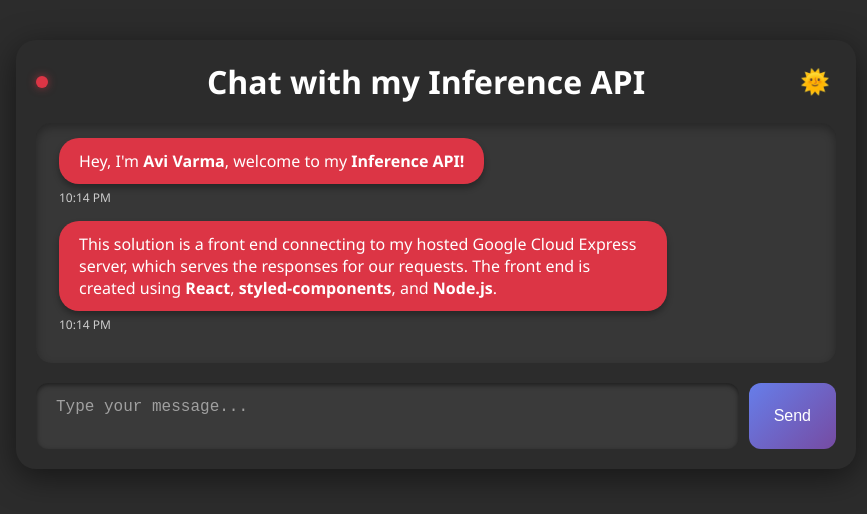
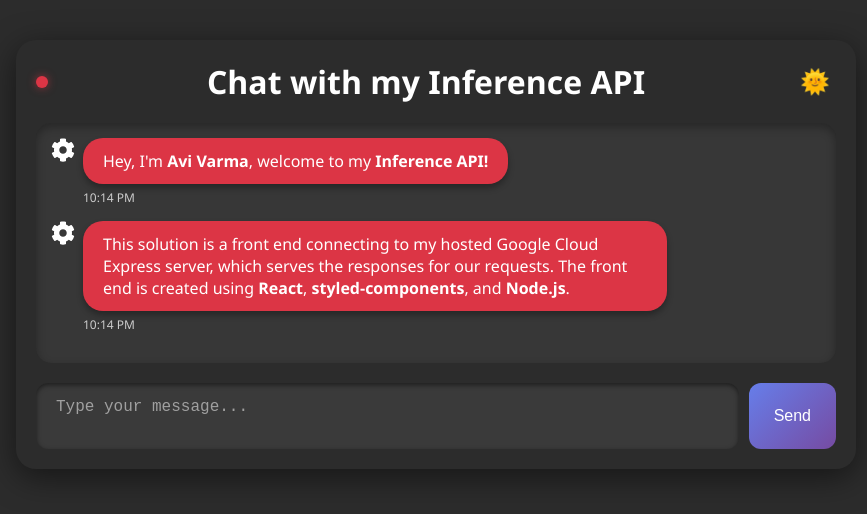
Before and after one commit to avias8/openaifrontend, a React (Create React App) app: page / in a window 1280 px wide. Shown: the top 514 px of the page, without its empty margins (204-1071 px from the left). Built offline with nearby package versions, Linux system fonts and the light colour scheme; no server answers.

Commit message:
Modified to fix issues with the typing indicator.

```diff
--- a/package.json
+++ b/package.json
@@ -50,6 +50,7 @@
     ]
   },
   "devDependencies": {
+    "@babel/plugin-proposal-private-property-in-object": "^7.21.11",
     "gh-pages": "^6.2.0",
     "tailwindcss": "^3.4.14"
   }
--- a/src/App.js
+++ b/src/App.js
@@ -114,6 +114,14 @@
     setChatLog((prev) => [...prev, userMessage]);
     setIsLoading(true); // Start loading
 
+    // Add a "Typing..." message
+    const typingMessage = {
+      sender: 'openai',
+      text: 'Typing...',
+      timestamp: new Date().toLocaleTimeString([], { hour: '2-digit', minute: '2-digit' }),
+    };
+    setChatLog((prev) => [...prev, typingMessage]);
+
     try {
       const response = await fetch('https://chatgpt-express-server-186364516466.us-central1.run.app/openai', {
         method: 'POST',
@@ -127,7 +135,9 @@
         text: data.generatedText,
         timestamp: new Date().toLocaleTimeString([], { hour: '2-digit', minute: '2-digit' }),
       };
-      setChatLog((prev) => [...prev, openaiMessage]);
+
+      // Remove the "Typing..." message and add the actual response
+      setChatLog((prev) => prev.slice(0, -1).concat(openaiMessage));
     } catch (error) {
       console.error('Error generating text:', error);
       const errorMessage = {
@@ -135,11 +145,10 @@
         text: 'Error generating text. Please try again.',
         timestamp: new Date().toLocaleTimeString([], { hour: '2-digit', minute: '2-digit' }),
       };
-      setChatLog((prev) => [...prev, errorMessage]);
+      setChatLog((prev) => prev.slice(0, -1).concat(errorMessage));
+    } finally {
+      setIsLoading(false); // Stop loading
     }
-
-    setPrompt('');
-    setIsLoading(false); // End loading
   }, [prompt]);
 
   const toggleTheme = useCallback(() => {
--- a/src/components/Header.jsx
+++ b/src/components/Header.jsx
@@ -13,12 +13,12 @@
   width: 12px;
   height: 12px;
   border-radius: 50%;
-  background-color: ${({ status }) =>
-    status === 'online' ? '#28a745' :
-    status === 'offline' ? '#dc3545' : '#ffc107'};
-  box-shadow: ${({ status }) =>
-    status === 'online' ? '0 0 8px rgba(40, 167, 69, 0.6)' :
-    status === 'offline' ? '0 0 8px rgba(220, 53, 69, 0.6)' :
+  background-color: ${({ $status }) =>
+    $status === 'online' ? '#28a745' :
+    $status === 'offline' ? '#dc3545' : '#ffc107'};
+  box-shadow: ${({ $status }) =>
+    $status === 'online' ? '0 0 8px rgba(40, 167, 69, 0.6)' :
+    $status === 'offline' ? '0 0 8px rgba(220, 53, 69, 0.6)' :
     '0 0 8px rgba(255, 193, 7, 0.6)'};
   transition: background-color 0.3s, box-shadow 0.3s;
   margin-right: 10px;
@@ -61,7 +61,7 @@
       href="https://console.cloud.google.com/run/detail/us-central1/chatgpt-express-server/metrics?project=chatgpt-express-server-project"
       target="_blank"
       rel="noopener noreferrer"
-      status={apiStatus}
+      $status={apiStatus}
       title="API Status"
     />
     <Title>Chat with my Inference API</Title>
--- a/src/components/Message.jsx
+++ b/src/components/Message.jsx
@@ -2,18 +2,16 @@
 
 import React from 'react';
 import styled, { keyframes } from 'styled-components';
-import { FaUserCircle, FaRobot } from 'react-icons/fa';
+import { FaUserCircle, FaRobot, FaCog } from 'react-icons/fa'; // Import FaCog for system messages
 import ReactMarkdown from 'react-markdown';
 import remarkGfm from 'remark-gfm';
 import { Light as SyntaxHighlighter } from 'react-syntax-highlighter';
 import js from 'react-syntax-highlighter/dist/esm/languages/hljs/javascript';
 import { github } from 'react-syntax-highlighter/dist/esm/styles/hljs';
+import TypingIndicator from './TypingIndicator'; // Import the TypingIndicator component
 
 // Register JavaScript language for syntax highlighting
 SyntaxHighlighter.registerLanguage('javascript', js);
-// Register additional languages as needed
-// import python from 'react-syntax-highlighter/dist/esm/languages/hljs/python';
-// SyntaxHighlighter.registerLanguage('python', python);
 
 const slideIn = keyframes`
   from {
@@ -26,39 +24,39 @@
   }
 `;
 
-const TypingAnimation = keyframes`
-  0% { opacity: 0.2; }
-  20% { opacity: 1; }
-  100% { opacity: 0.2; }
-`;
-
 const MessageContainer = styled.div`
   display: flex;
   align-items: flex-start;
   margin-bottom: 15px;
-  max-width: ${({ sender }) => (sender === 'user' ? '100%' : '80%')};
-  flex-direction: ${({ sender }) => (sender === 'user' ? 'row-reverse' : 'row')};
-  align-self: ${({ sender }) => (sender === 'user' ? 'flex-end' : 'flex-start')};
+  max-width: ${({ $sender }) => ($sender === 'user' ? '100%' : '80%')};
+  flex-direction: ${({ $sender }) => ($sender === 'user' ? 'row-reverse' : 'row')};
+  align-self: ${({ $sender }) => ($sender === 'user' ? 'flex-end' : 'flex-start')};
 
   @media (max-width: 600px) {
-    max-width: ${({ sender }) => (sender === 'user' ? '95%' : '90%')};
+    max-width: ${({ $sender }) => ($sender === 'user' ? '95%' : '90%')};
   }
 `;
 
 const Avatar = styled.div`
-  margin-right: ${({ sender }) => (sender === 'user' ? '0' : '8px')};
-  margin-left: ${({ sender }) => (sender === 'user' ? '8px' : '0')};
+  margin-right: ${({ $sender }) => ($sender === 'user' ? '0' : '8px')};
+  margin-left: ${({ $sender }) => ($sender === 'user' ? '8px' : '0')};
   display: flex;
   align-items: center;
+
+  img {
+    width: 24px;
+    height: 24px;
+    border-radius: 50%;
+  }
 `;
 
 const MessageBubble = styled.div`
   padding: 12px 20px;
   border-radius: 20px;
-  background: ${({ sender, theme }) =>
-    sender === 'user'
+  background: ${({ $sender, theme }) =>
+    $sender === 'user'
       ? theme.messageUser
-      : sender === 'openai'
+      : $sender === 'openai'
       ? theme.messageOpenAI
       : theme.messageError};
   color: ${({ theme }) => theme.textColor}; /* Dynamic text color */
@@ -111,37 +109,18 @@
   font-size: 0.75rem;
   color: #ccc;
   margin-top: 5px;
-  text-align: ${({ sender }) => (sender === 'user' ? 'right' : 'left')};
-`;
-
-const TypingIndicator = styled.div`
-  display: flex;
-  gap: 4px;
-  margin-top: 5px;
-
-  div {
-    width: 6px;
-    height: 6px;
-    background-color: ${({ theme }) => theme.textColor};
-    border-radius: 50%;
-    animation: ${TypingAnimation} 1s infinite;
-  }
-
-  div:nth-child(2) {
-    animation-delay: 0.2s;
-  }
-
-  div:nth-child(3) {
-    animation-delay: 0.4s;
-  }
+  text-align: ${({ $sender }) => ($sender === 'user' ? 'right' : 'left')};
 `;
 
 const Message = ({ message }) => {
   const { sender, text, timestamp } = message;
 
+  // Add console log to check the message text
+  console.log(text); // Check if this is properly set to "Typing..."
+
   return (
-    <MessageContainer sender={sender}>
-      <Avatar sender={sender}>
+    <MessageContainer $sender={sender}>
+      <Avatar $sender={sender}>
         {sender === 'openai' && (
           <FaRobot
             size={24}
@@ -151,18 +130,17 @@
         {sender === 'user' && (
           <FaUserCircle size={24} />
         )}
+        {sender === 'system' && (
+          <FaCog size={24} /> // System messages use FaCog icon
+        )}
         {sender === 'error' && (
           <FaRobot size={24} color="#dc3545" />
         )}
       </Avatar>
       <div>
-        <MessageBubble sender={sender}>
+        <MessageBubble $sender={sender}>
           {sender === 'openai' && text === 'Typing...' ? (
-            <TypingIndicator>
-              <div></div>
-              <div></div>
-              <div></div>
-            </TypingIndicator>
+            <TypingIndicator />
           ) : (
             <ReactMarkdown
               remarkPlugins={[remarkGfm]}
@@ -218,7 +196,7 @@
             </ReactMarkdown>
           )}
         </MessageBubble>
-        <Timestamp sender={sender}>
+        <Timestamp $sender={sender}>
           {text === 'Typing...' ? 'Typing...' : timestamp}
         </Timestamp>
       </div>
```
Also changed, not shown: src/components/TypingIndicator.jsx (line endings or trailing spaces), 1 other file (tests, documents, lock files or other folders).
